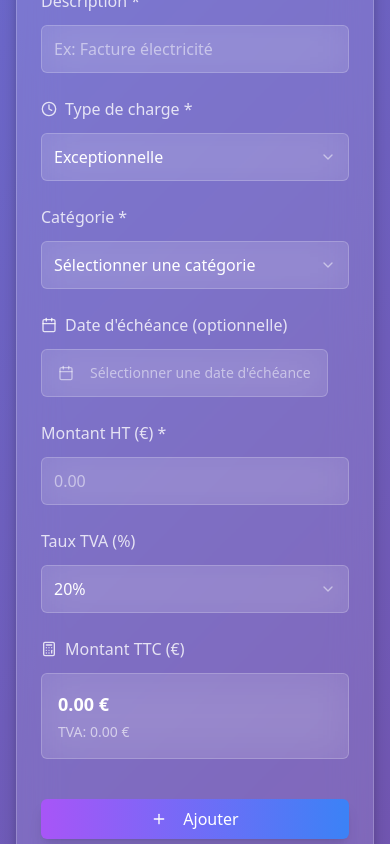
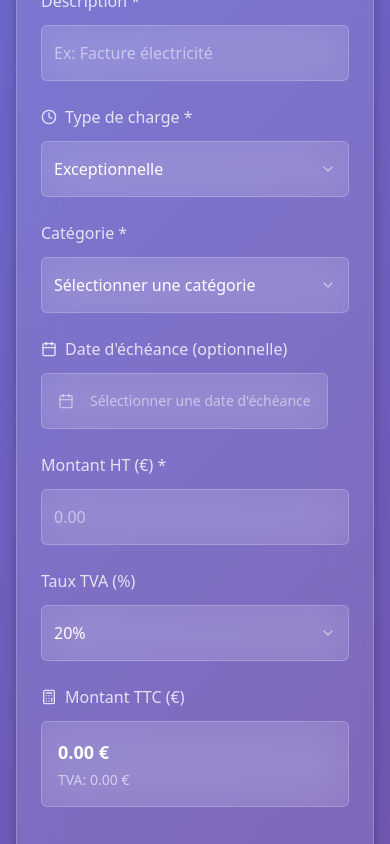
Before and after one commit to DIGITALPROSPECTIVE/charge-3d-wow, a React (Vite) app: page / in a window 390 px wide. Shown: the part 1460-2304 px from the top of the page. Built offline with nearby package versions, Linux system fonts and the light colour scheme.

Commit message:
Fix: Mobile usability issues
The AI addressed mobile usability issues.

```diff
--- a/src/components/ChargeForm.tsx
+++ b/src/components/ChargeForm.tsx
@@ -45,11 +45,11 @@ const ChargeForm: React.FC<ChargeFormProps> = ({ onAddCharge, editingCharge, onC
 
   const isKilometricExpense = categorie === 'frais-kilometriques';
 
-  console.log('ChargeForm render - categorie:', categorie, 'isKilometricExpense:', isKilometricExpense);
+  console.log('📱 Mobile - ChargeForm render - categorie:', categorie, 'isKilometricExpense:', isKilometricExpense);
 
   useEffect(() => {
     if (editingCharge) {
-      console.log('Loading editing charge:', editingCharge);
+      console.log('📱 Mobile - Loading editing charge:', editingCharge);
       setDescription(editingCharge.description);
       setMontantHT(editingCharge.montantHT.toString());
       setTauxTVA(editingCharge.tauxTVA.toString());
@@ -70,7 +70,7 @@ const ChargeForm: React.FC<ChargeFormProps> = ({ onAddCharge, editingCharge, onC
     // Calcul automatique pour les frais kilométriques
     if (isKilometricExpense && distanceKm && puissanceCV && distanceTotaleAnnuelle) {
       try {
-        console.log('Calculating mileage with values:', {
+        console.log('📱 Mobile - Calculating mileage with values:', {
           distance: parseFloat(distanceKm),
           power: parseInt(puissanceCV),
           annual: parseFloat(distanceTotaleAnnuelle)
@@ -85,10 +85,10 @@ const ChargeForm: React.FC<ChargeFormProps> = ({ onAddCharge, editingCharge, onC
         if (calculatedAmount > 0) {
           ht = calculatedAmount;
           setMontantHT(calculatedAmount.toFixed(2));
-          console.log('Successfully calculated mileage amount:', calculatedAmount);
+          console.log('✅ Mobile - Successfully calculated mileage amount:', calculatedAmount);
         }
       } catch (error) {
-        console.error('Error calculating mileage:', error);
+        console.error('💥 Mobile - Error calculating mileage:', error);
       }
     }
 
@@ -99,7 +99,7 @@ const ChargeForm: React.FC<ChargeFormProps> = ({ onAddCharge, editingCharge, onC
   }, [montantHT, tauxTVA, distanceKm, puissanceCV, distanceTotaleAnnuelle, isKilometricExpense]);
 
   const validateForm = (): boolean => {
-    console.log('Validating form...');
+    console.log('📱 Mobile - Validating form...');
     const newErrors: FormErrors = {};
 
     if (!description.trim()) {
@@ -142,21 +142,21 @@ const ChargeForm: React.FC<ChargeFormProps> = ({ onAddCharge, editingCharge, onC
       newErrors.typeCharge = 'Le type de charge est obligatoire';
     }
 
-    console.log('Validation result:', { errors: newErrors, isValid: Object.keys(newErrors).length === 0 });
+    console.log('📱 Mobile - Validation result:', { errors: newErrors, isValid: Object.keys(newErrors).length === 0 });
     setErrors(newErrors);
     return Object.keys(newErrors).length === 0;
   };
 
   const handleSubmit = (e: React.FormEvent) => {
     e.preventDefault();
-    console.log('Form submitted');
+    console.log('📱 Mobile - Form submitted');
 
     if (!validateForm()) {
-      console.log('Form validation failed');
+      console.log('📱 Mobile - Form validation failed');
       return;
     }
 
-    console.log('Creating charge object');
+    console.log('📱 Mobile - Creating charge object');
     const charge: Charge = {
       id: editingCharge ? editingCharge.id : generateId(),
       description: description.trim(),
@@ -175,12 +175,12 @@ const ChargeForm: React.FC<ChargeFormProps> = ({ onAddCharge, editingCharge, onC
       })
     };
 
-    console.log('Calling onAddCharge with:', charge);
+    console.log('📱 Mobile - Calling onAddCharge with:', charge);
     onAddCharge(charge);
 
     if (!editingCharge) {
       // Réinitialiser le formulaire uniquement lors d'un ajout
-      console.log('Resetting form');
+      console.log('📱 Mobile - Resetting form');
       setDescription('');
       setMontantHT('');
       setTauxTVA('20');
@@ -195,7 +195,7 @@ const ChargeForm: React.FC<ChargeFormProps> = ({ onAddCharge, editingCharge, onC
   };
 
   const handleCancel = () => {
-    console.log('Form cancelled');
+    console.log('📱 Mobile - Form cancelled');
     setDescription('');
     setMontantHT('');
     setTauxTVA('20');
@@ -210,7 +210,7 @@ const ChargeForm: React.FC<ChargeFormProps> = ({ onAddCharge, editingCharge, onC
   };
 
   const handleCategorieChange = (value: string) => {
-    console.log('Category changed to:', value);
+    console.log('📱 Mobile - Category changed to:', value);
     setCategorie(value);
     if (value !== 'frais-kilometriques') {
       setDistanceKm('');
@@ -250,7 +250,7 @@ const ChargeForm: React.FC<ChargeFormProps> = ({ onAddCharge, editingCharge, onC
                   }
                 }}
                 placeholder="Ex: Facture électricité"
-                className={`glass-card border-white/20 text-white placeholder:text-white/50 focus:border-purple-400 h-12 text-base ${
+                className={`glass-card border-white/20 text-white placeholder:text-white/50 focus:border-purple-400 h-14 text-base min-h-[56px] touch-manipulation ${
                   errors.description ? 'border-red-500' : ''
                 }`}
               />
@@ -262,7 +262,7 @@ const ChargeForm: React.FC<ChargeFormProps> = ({ onAddCharge, editingCharge, onC
               )}
             </div>
 
-            <div className="grid grid-cols-1 sm:grid-cols-2 gap-6">
+            <div className="grid grid-cols-1 gap-6">
               <div className="space-y-3">
                 <Label htmlFor="typeCharge" className="text-white/80 flex items-center gap-2 text-base">
                   <Clock className="w-4 h-4" />
@@ -277,7 +277,7 @@ const ChargeForm: React.FC<ChargeFormProps> = ({ onAddCharge, editingCharge, onC
                     }
                   }}
                 >
-                  <SelectTrigger className={`glass-card border-white/20 text-white h-12 ${
+                  <SelectTrigger className={`glass-card border-white/20 text-white h-14 min-h-[56px] touch-manipulation ${
                     errors.typeCharge ? 'border-red-500' : ''
                   }`}>
                     <SelectValue placeholder="Sélectionner le type" />
@@ -301,7 +301,7 @@ const ChargeForm: React.FC<ChargeFormProps> = ({ onAddCharge, editingCharge, onC
                   value={categorie}
                   onValueChange={handleCategorieChange}
                 >
-                  <SelectTrigger className={`glass-card border-white/20 text-white h-12 ${
+                  <SelectTrigger className={`glass-card border-white/20 text-white h-14 min-h-[56px] touch-manipulation ${
                     errors.categorie ? 'border-red-500' : ''
                   }`}>
                     <SelectValue placeholder="Sélectionner une catégorie" />
@@ -364,7 +364,7 @@ const ChargeForm: React.FC<ChargeFormProps> = ({ onAddCharge, editingCharge, onC
                     placeholder="Ex: 100"
                     step="0.1"
                     min="0"
-                    className={`glass-card border-white/20 text-white placeholder:text-white/50 focus:border-purple-400 h-12 text-base ${
+                    className={`glass-card border-white/20 text-white placeholder:text-white/50 focus:border-purple-400 h-14 text-base min-h-[56px] touch-manipulation ${
                       errors.distanceKm ? 'border-red-500' : ''
                     }`}
                   />
@@ -381,14 +381,14 @@ const ChargeForm: React.FC<ChargeFormProps> = ({ onAddCharge, editingCharge, onC
                   <Select
                     value={puissanceCV}
                     onValueChange={(value) => {
-                      console.log('Puissance CV changed to:', value);
+                      console.log('📱 Mobile - Puissance CV changed to:', value);
                       setPuissanceCV(value);
                       if (errors.puissanceCV) {
                         setErrors({ ...errors, puissanceCV: undefined });
                       }
                     }}
                   >
-                    <SelectTrigger className={`glass-card border-white/20 text-white h-12 ${
+                    <SelectTrigger className={`glass-card border-white/20 text-white h-14 min-h-[56px] touch-manipulation ${
                       errors.puissanceCV ? 'border-red-500' : ''
                     }`}>
                       <SelectValue placeholder="Sélectionner" />
@@ -424,7 +424,7 @@ const ChargeForm: React.FC<ChargeFormProps> = ({ onAddCharge, editingCharge, onC
                     placeholder="Ex: 15000"
                     step="1"
                     min="1"
-                    className={`glass-card border-white/20 text-white placeholder:text-white/50 focus:border-purple-400 h-12 text-base ${
+                    className={`glass-card border-white/20 text-white placeholder:text-white/50 focus:border-purple-400 h-14 text-base min-h-[56px] touch-manipulation ${
                       errors.distanceTotaleAnnuelle ? 'border-red-500' : ''
                     }`}
                   />
@@ -439,7 +439,7 @@ const ChargeForm: React.FC<ChargeFormProps> = ({ onAddCharge, editingCharge, onC
             </div>
           )}
 
-          <div className="grid grid-cols-1 sm:grid-cols-2 lg:grid-cols-3 gap-6">
+          <div className="grid grid-cols-1 lg:grid-cols-3 gap-6">
             {!isKilometricExpense && (
               <div className="space-y-3">
                 <Label htmlFor="montantHT" className="text-white/80 text-base">Montant HT (€) *</Label>
@@ -457,7 +457,7 @@ const ChargeForm: React.FC<ChargeFormProps> = ({ onAddCharge, editingCharge, onC
                   step="0.01"
                   min="0"
                   max="999999"
-                  className={`glass-card border-white/20 text-white placeholder:text-white/50 focus:border-purple-400 h-12 text-base ${
+                  className={`glass-card border-white/20 text-white placeholder:text-white/50 focus:border-purple-400 h-14 text-base min-h-[56px] touch-manipulation ${
                     errors.montantHT ? 'border-red-500' : ''
                   }`}
                 />
@@ -473,7 +473,7 @@ const ChargeForm: React.FC<ChargeFormProps> = ({ onAddCharge, editingCharge, onC
             <div className="space-y-3">
               <Label htmlFor="tauxTVA" className="text-white/80 text-base">Taux TVA (%)</Label>
               <Select value={tauxTVA} onValueChange={setTauxTVA}>
-                <SelectTrigger className="glass-card border-white/20 text-white h-12">
+                <SelectTrigger className="glass-card border-white/20 text-white h-14 min-h-[56px] touch-manipulation">
                   <SelectValue />
                 </SelectTrigger>
                 <SelectContent>
@@ -490,7 +490,7 @@ const ChargeForm: React.FC<ChargeFormProps> = ({ onAddCharge, editingCharge, onC
                 <Calculator className="w-4 h-4" />
                 Montant TTC (€)
               </Label>
-              <div className="glass-card border-white/20 p-4 rounded-md min-h-[48px] flex flex-col justify-center">
+              <div className="glass-card border-white/20 p-4 rounded-md min-h-[56px] flex flex-col justify-center">
                 <span className="text-white font-semibold text-lg">
                   {montantTTC.toFixed(2)} €
                 </span>
@@ -506,10 +506,10 @@ const ChargeForm: React.FC<ChargeFormProps> = ({ onAddCharge, editingCharge, onC
             </div>
           </div>
 
-          <div className="flex flex-col sm:flex-row gap-3 pt-4">
+          <div className="flex flex-col gap-3 pt-4">
             <Button
               type="submit"
-              className="flex-1 bg-gradient-to-r from-purple-500 to-blue-500 hover:from-purple-600 hover:to-blue-600 text-white border-0 shadow-lg hover:shadow-xl transform hover:scale-105 transition-all duration-200 h-12 text-base"
+              className="w-full bg-gradient-to-r from-purple-500 to-blue-500 hover:from-purple-600 hover:to-blue-600 text-white border-0 shadow-lg hover:shadow-xl transform hover:scale-105 transition-all duration-200 h-14 text-base min-h-[56px] touch-manipulation"
             >
               {editingCharge ? <Edit className="w-4 h-4 mr-2" /> : <Plus className="w-4 h-4 mr-2" />}
               {editingCharge ? 'Modifier' : 'Ajouter'}
@@ -520,7 +520,7 @@ const ChargeForm: React.FC<ChargeFormProps> = ({ onAddCharge, editingCharge, onC
                 type="button"
                 variant="outline"
                 onClick={handleCancel}
-                className="border-white/20 text-white hover:bg-white/10 h-12 text-base sm:w-auto w-full"
+                className="border-white/20 text-white hover:bg-white/10 h-14 text-base w-full min-h-[56px] touch-manipulation"
               >
                 Annuler
               </Button>
--- a/src/components/ui/date-picker.tsx
+++ b/src/components/ui/date-picker.tsx
@@ -35,22 +35,22 @@ export function DatePicker({
           variant={"outline"}
           disabled={disabled}
           className={cn(
-            "glass-card border-white/20 text-white h-12 justify-start text-left font-normal",
+            "glass-card border-white/20 text-white h-14 justify-start text-left font-normal min-h-[56px] touch-manipulation",
             !date && "text-white/50",
             className
           )}
         >
-          <CalendarIcon className="mr-2 h-4 w-4" />
+          <CalendarIcon className="mr-2 h-5 w-5" />
           {date ? format(date, "PPP", { locale: fr }) : <span>{placeholder}</span>}
         </Button>
       </PopoverTrigger>
-      <PopoverContent className="w-auto p-0 bg-gray-900 border-gray-600" align="start">
+      <PopoverContent className="w-auto p-0 bg-gray-800 border-gray-500 shadow-2xl backdrop-blur-sm" align="start">
         <Calendar
           mode="single"
           selected={date}
           onSelect={onDateChange}
           initialFocus
-          className="pointer-events-auto bg-gray-900 text-white"
+          className="pointer-events-auto bg-gray-800 text-white"
           disabled={(date) => date < new Date(new Date().setHours(0, 0, 0, 0))}
         />
       </PopoverContent>
--- a/src/components/ui/popover.tsx
+++ b/src/components/ui/popover.tsx
@@ -18,7 +18,7 @@ const PopoverContent = React.forwardRef<
       align={align}
       sideOffset={sideOffset}
       className={cn(
-        "z-50 w-72 rounded-md border bg-popover p-4 text-popover-foreground shadow-md outline-none data-[state=open]:animate-in data-[state=closed]:animate-out data-[state=closed]:fade-out-0 data-[state=open]:fade-in-0 data-[state=closed]:zoom-out-95 data-[state=open]:zoom-in-95 data-[side=bottom]:slide-in-from-top-2 data-[side=left]:slide-in-from-right-2 data-[side=right]:slide-in-from-left-2 data-[side=top]:slide-in-from-bottom-2",
+        "z-[99999] w-72 rounded-md border bg-popover p-4 text-popover-foreground shadow-2xl outline-none data-[state=open]:animate-in data-[state=closed]:animate-out data-[state=closed]:fade-out-0 data-[state=open]:fade-in-0 data-[state=closed]:zoom-out-95 data-[state=open]:zoom-in-95 data-[side=bottom]:slide-in-from-top-2 data-[side=left]:slide-in-from-right-2 data-[side=right]:slide-in-from-left-2 data-[side=top]:slide-in-from-bottom-2 bg-gray-800 border-gray-500 backdrop-blur-sm",
         className
       )}
       {...props}
```
Also changed, not shown: src/components/ui/select.tsx (+7 -7 lines), src/utils/mileageUtils.ts (+10 -7 lines).
